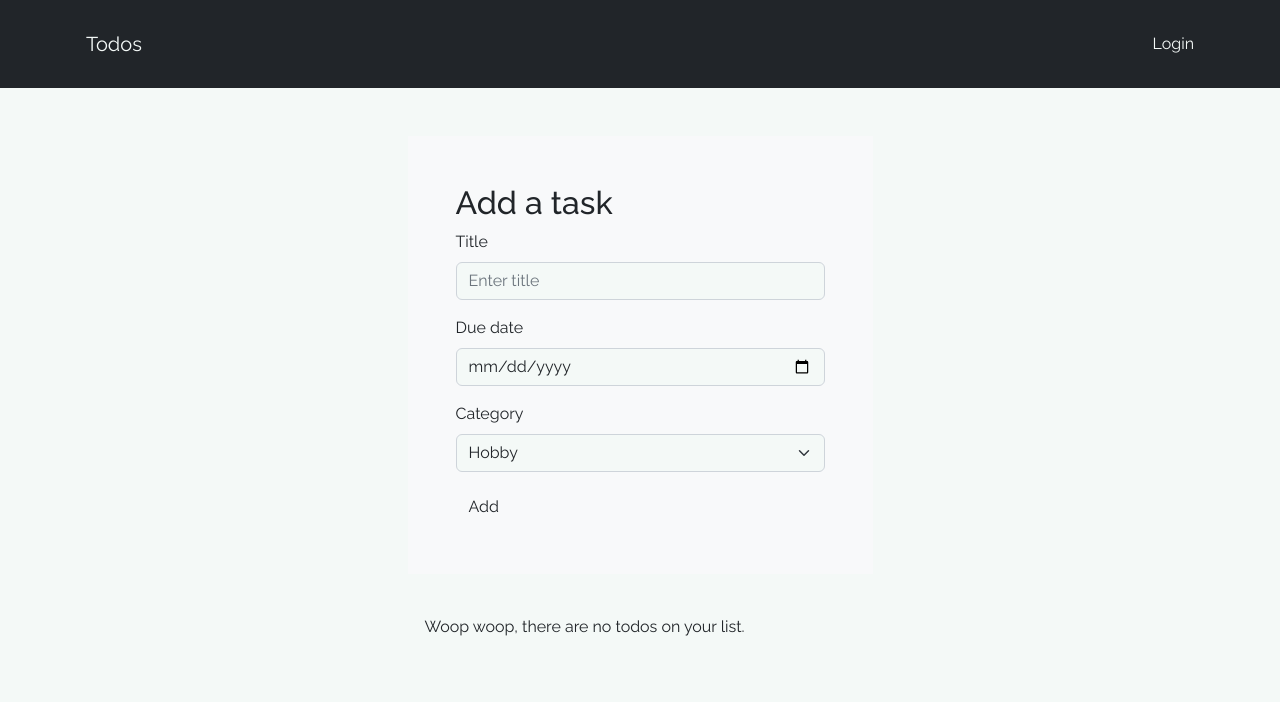
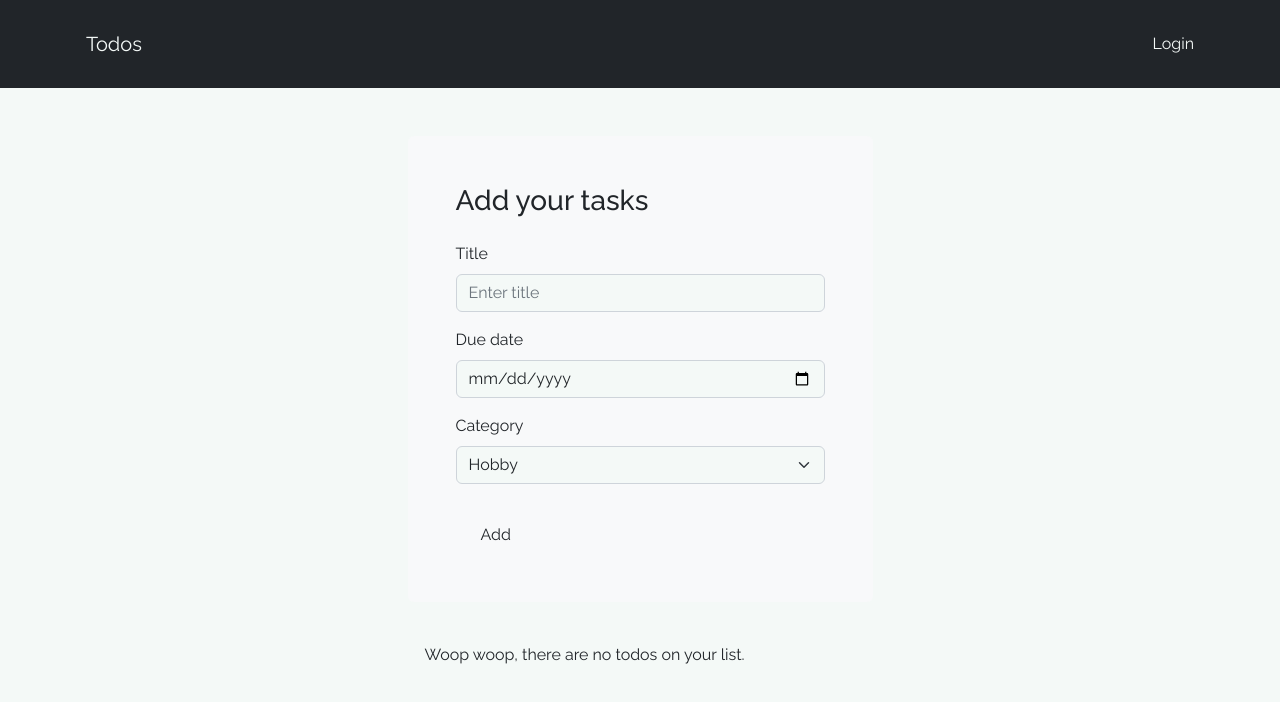
Before and after one commit to Alicino88/React-todos-app, a React (Create React App) app: page /mytodos in a window 1280 px wide. Shown: the top 702 px of the page. Built offline with nearby package versions, Linux system fonts and the light colour scheme; the HTML template or start-up script is replaced by a standard one.

Commit message:
Modified padding and added dynamic values to inputs

```diff
--- a/src/Components/ToDos/ToDoForm.js
+++ b/src/Components/ToDos/ToDoForm.js
@@ -67,9 +67,9 @@ function ToDos(props) {
   };
   return (
     <Container>
-      <Col md={5} className="mx-auto">
-        <Form className="bg-light mt-5 p-5">
-          <h2>Add a task</h2>
+      <Col md={6} lg={5} className="mx-auto">
+        <Form className="bg-light mt-5 p-5 rounded">
+          <h3 className="mb-4">Add your tasks</h3>
           <Form.Group className="mb-3" controlId="formBasicEmail">
             <Form.Label>Title</Form.Label>
             <Form.Control
@@ -77,6 +77,7 @@ function ToDos(props) {
               placeholder="Enter title"
               onChange={titleChangeHandler}
               className={!titleIsValid ? "border border-danger" : ""}
+              value={enteredTitle}
             />
             {!titleIsValid && (
               <Form.Text className="text-muted">
@@ -91,6 +92,7 @@ function ToDos(props) {
               placeholder="Enter title"
               onChange={dateChangeHandler}
               className={!dateIsValid ? "border border-danger" : ""}
+              value={enteredDate}
             />
             {!dateIsValid && (
               <Form.Text className="text-muted">
@@ -111,7 +113,9 @@ function ToDos(props) {
               <option>Study</option>
             </Form.Select>
           </Form.Group>
-          <Button onClick={goalSubmitHandler}>Add</Button>
+          <Button className="mt-3 px-4" onClick={goalSubmitHandler}>
+            Add
+          </Button>
         </Form>
       </Col>
     </Container>
```
